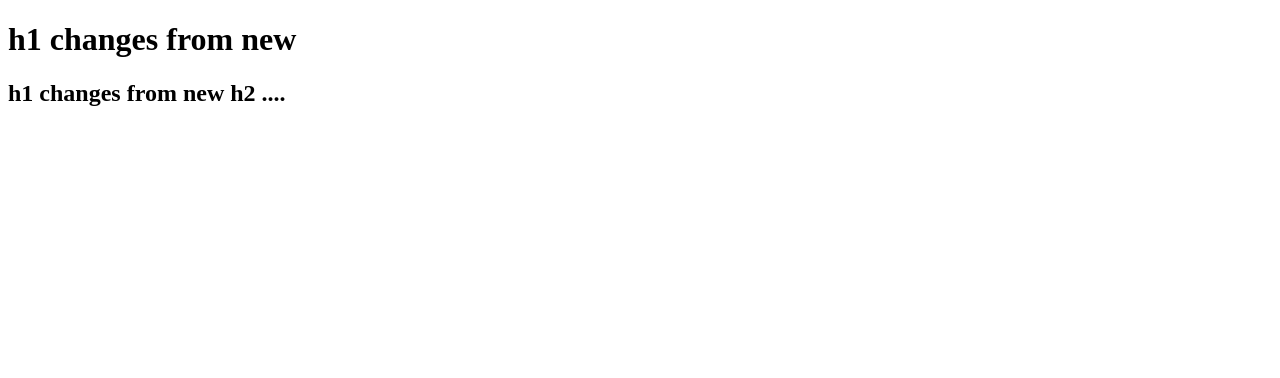
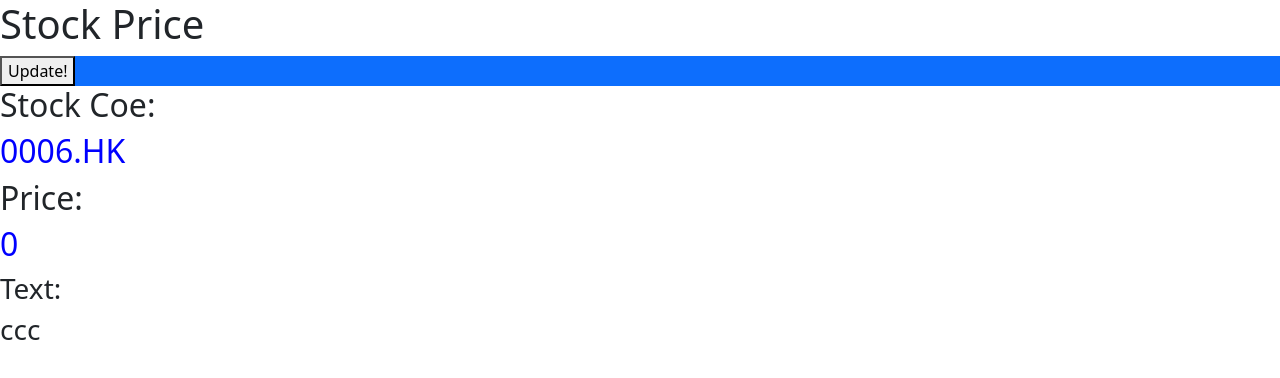
Before and after one commit to joeycmlam/js-samlple, a website: page index.html in a window 1280 px wide. Drawn offline with nearby package versions, Linux system fonts and the light colour scheme.

Commit message:
with bootstrap

```diff
--- a/home.js
+++ b/home.js
@@ -8,6 +8,7 @@ let stock = {
 const h1 = document.getElementById('h1Msg')
 const hstockcode = document.getElementById('hStockCode')
 const hprice = document.getElementById('hPrice')
+const hcomment = document.getElementById('comment')
 
 
 showMessage(h1.id, 'Stock Price');
@@ -18,3 +19,29 @@ showMessage(hprice.id, stock.latestPrice);
 
 hstockcode.style.color = 'BLUE';
 hprice.style.color = 'BLUE';
+
+
+const values = ['a', 'bb', 'ccc', 'eed', 'f']
+const found = values.find(function(item) {
+   return item.length > 2;
+});
+
+values.forEach(function(item) {console.log(item)});
+
+
+showMessage(hcomment.id, found)
+
+
+
+
+const containers = document.getElementsByClassName('container');
+
+
+function aFunction() {
+    let found = "xxxx";
+    console.log(found);
+}
+
+aFunction();
+
+console.log(found);
--- a/index.html
+++ b/index.html
@@ -6,15 +6,29 @@
   <meta name="viewport" content="width=device-width, initial-scale=1.0">
   <meta http-equiv="X-UA-Compatible" content="ie=edge">
   <title>JS Starter</title>
-  <link rel="stylesheet" href="style.css">
+  <link rel="stylesheet" href="https://cdn.jsdelivr.net/npm/bootstrap@5.0.0-beta1/dist/css/bootstrap.min.css" rel="stylesheet" integrity="sha384-giJF6kkoqNQ00vy+HMDP7azOuL0xtbfIcaT9wjKHr8RbDVddVHyTfAAsrekwKmP1" crossorigin="anonymous">
 </head>
 
 <body>
-<h1 id="h1Msg">My first Javascript!</h1>
-<h2 id="h2Msg">Heading 2 ----</h2>
+  <div class="row">
+    <h1 id="h1Msg">My first Javascript!</h1>
+  </div>
+
+  <div class="btn-primary">
+    <button type="button">Update!</button>
+  </div>
+
+
+  <div class="row-cols-md-2">
+    <h2> Stock Coe: </h2><h2 id="hStockCode">[]</h2>
+    <h2> Price: </h2><h2 id="hPrice">Price: </h2>
+    <h3> Text: </h3><h3 id="comment"></h3>
+  </div>
+
 
 <script src="utils.js"></script>
 <script src="script.js"></script>
+<script src="home.js"></script>
 </body>
 
 </html>
--- a/package.json
+++ b/package.json
@@ -10,5 +10,8 @@
   "license": "ISC",
   "devDependencies": {
     "lite-server": "^2.5.4"
+  },
+  "dependencies": {
+    "bootstrap": "^4.5.3"
   }
 }
--- a/script.js
+++ b/script.js
@@ -1,10 +1,4 @@
 
-let msg = 'h1 changes from new'
 
-showMessage('h1Msg', msg)
 
 console.log('log information')
-
-msg = msg + ' h2 ....'
-
-showMessage('h2Msg', msg)
```
Also changed, not shown: utils.js (line endings or trailing spaces).
